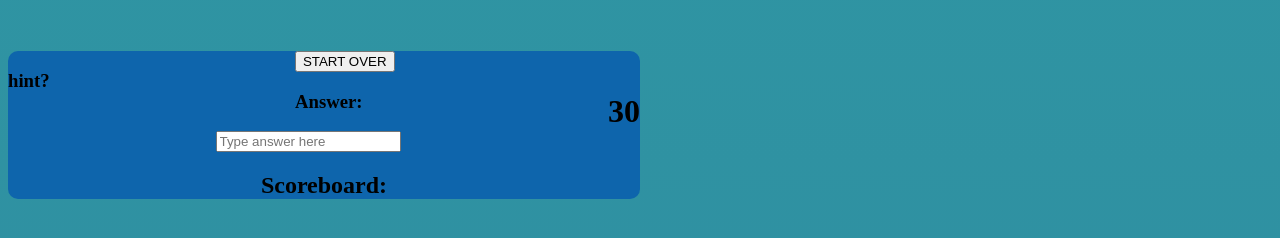
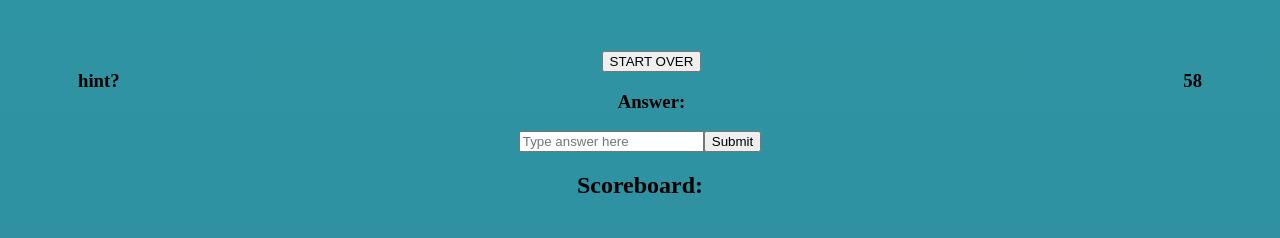
Before and after one commit to banthony4/phase-1-project, a plain HTML site: page index.html in a window 1280 px wide. Both pictures are taken after a click on the button "Quiz Me". Shown: the part 204-442 px from the top of the page. Drawn offline with Linux system fonts and the light colour scheme; no server answers.

Commit message:
end of 3/29

```diff
--- a/index.css
+++ b/index.css
@@ -13,11 +13,6 @@ img{
     text-align: center;
 }
 
-.flags{
-    text-align: center;
-    object-fit: cover;
-}
-
 .card{
     width: 15rem;
     height: 15rem;
@@ -29,6 +24,9 @@ img{
     background-color: rgb(10, 187, 128);
     border-radius: 10px;
 }
+.card:hover {
+    box-shadow: 0 8px 16px 0 rgba(3, 206, 94, 0.685);
+}
 
 .row{
     text-align: center;
@@ -36,29 +34,36 @@ img{
 }
 
 .header{
+    display: inline-block;
     max-height: 50px;
     width: 100px;
 }
 
 #start-over{
-    display: block;
-    margin: 0 auto;
+    /* float: center; */
 }
 
 #trivia-game{
-    width: 50%;
-    border-radius: 10px;
-    background-color: rgb(14, 101, 172);
+    text-align: center;
+    /* width: 50%; */
+    /* border-radius: 10px;
+    background-color: rgb(14, 101, 172); */
 }
 
-#country-container, #trivia-container, #how-to-play, #form, #scoreboard{
+#country-container, #how-to-play, #form, #scoreboard{
     text-align: center;
 }
 
-#hint-button{
+#hint{
     float: left;
+    padding-left: 70px;
 }
 
 #timer{
     float: right;
+    padding-right: 70px;
 }
+
+#start-over, #hint, #timer{
+    display: inline-block;
+}
--- a/index.html
+++ b/index.html
@@ -22,7 +22,18 @@
         </div>
         <br>
         <br>
-        <div id="country-container"></div>
+        <div id="country-container">
+            <label for="language-select">Choose a language:</label>
+            <select name="languages" id="language-select">
+                <option value="">--Please choose a language--</option>
+                <option value="est">Estonian</option>
+                <option value="fra">French</option>
+                <option value="ita">Italian</option>
+                <option value="kor">Korean</option>
+                <option value="spa">Spanish</option>
+                <option value="swe">Swedish</option>
+            </select>
+        </div>
         <div id="trivia-container">
         </div>
     </body>
--- a/index.js
+++ b/index.js
@@ -4,11 +4,18 @@ const triviaContainer = document.getElementById('trivia-container')
 const studyBttn = document.getElementById('study-button')
 const triviaBttn = document.getElementById('quiz-button')
 const howToPlay = document.getElementById('how-to-play')
+const languageSelect = document.getElementById('language-select')
+
 
 const fetchCountries = () => {
     return fetch('https://restcountries.com/v3.1/all')
         .then(resp => resp.json())
 }
+
+languageSelect.addEventListener('click', (e) => {
+    const language = e.target.value
+    return language
+})
 
 // create Card for each Country
 const renderCountries = (country) => {
@@ -41,26 +48,42 @@ const renderTrivia = () => {
     triviaGame.id = 'trivia-game'
 
     const hintBttn = document.createElement('h3')
-    hintBttn.id = 'hint-button'
+    hintBttn.id = 'hint'
     hintBttn.textContent = ' hint? '
 
     const startOver = document.createElement('button')
     startOver.id = 'start-over'
     startOver.textContent = 'START OVER'
+    startOver.addEventListener('click', reload)
 
-    const timer = document.createElement('h1')
-    timer.textContent = 30
+    const timer = document.createElement('h3')
+    timer.textContent = 60
     timer.id = 'timer'
+
+    const h3 = document.createElement('h3')
+    h3.textContent = 'Answer:'
 
     const form = document.createElement('form')
     form.id = 'form'
-    const h3 = document.createElement('h3')
-    h3.textContent = 'Answer:'
-    const input = document.createElement('input')
+
+    const input = document.createElement('input');
     input.type = 'text'
     input.name = 'answer'
     input.placeholder = 'Type answer here'
-    form.append(h3, input)
+
+    const submit = document.createElement('input');
+    submit.type = 'submit'
+    submit.name = 'submit'
+    submit.class = 'submit'
+
+    form.append(input, submit)
+
+    submit.addEventListener("submit", foo)
+
+    function foo(foo) {
+        event.preventDefault();
+        console.log(event.target)
+    }
 
     const scoreboard = document.createElement('div')
     scoreboard.id = 'scoreboard'
@@ -68,9 +91,21 @@ const renderTrivia = () => {
     h2.textContent = 'Scoreboard: '
     scoreboard.append(h2)
 
-    triviaGame.append(hintBttn, startOver, timer, form, scoreboard)
+    triviaGame.append(hintBttn, startOver, timer, h3, form, scoreboard)
     triviaContainer.append(triviaGame)
 }
+
+const decrementCounter = () => {
+    let timer = document.getElementById('timer')
+    if(timer.innerText > 0 ){
+        timer.innerText = parseInt(timer.innerText) - 1
+    }
+}
+
+const reload = () => {
+    location.reload()
+}
+
 
 // Event Listeners
 document.addEventListener('DOMContentLoaded', fetchCountries)
@@ -86,4 +121,5 @@ triviaBttn.addEventListener('click', () => {
     countryList.replaceChildren()
     triviaContainer.replaceChildren()
     renderTrivia()
+    setInterval(decrementCounter, 1000)
 })
```
Also changed, not shown: 1 other file.
